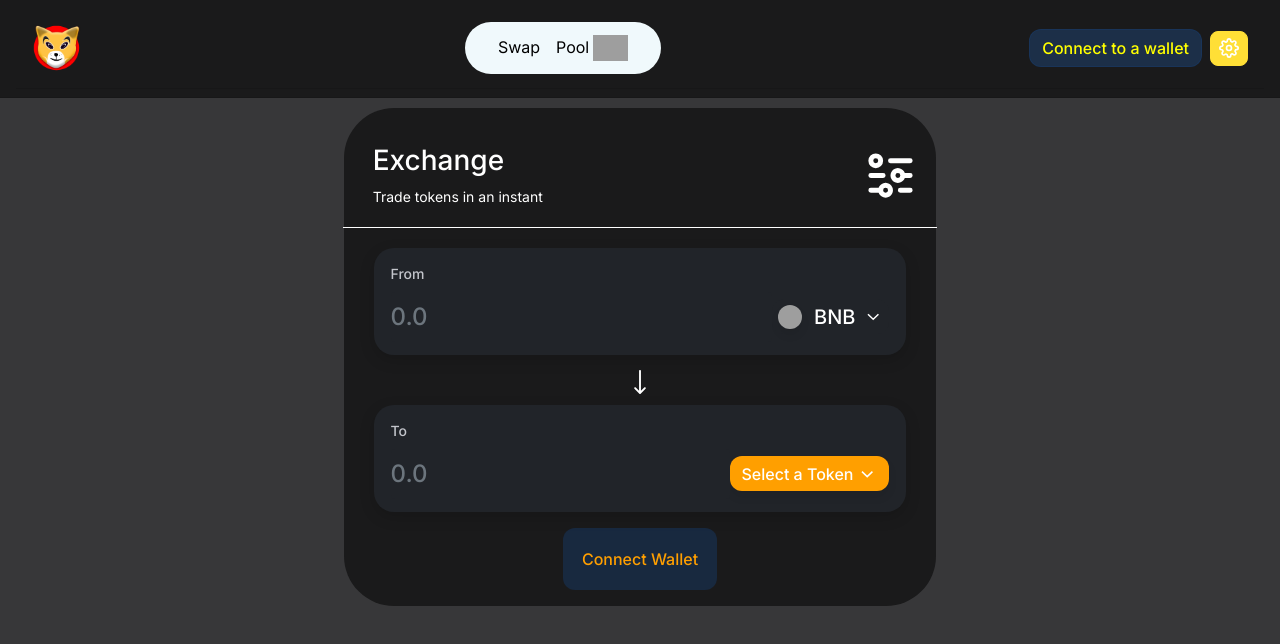
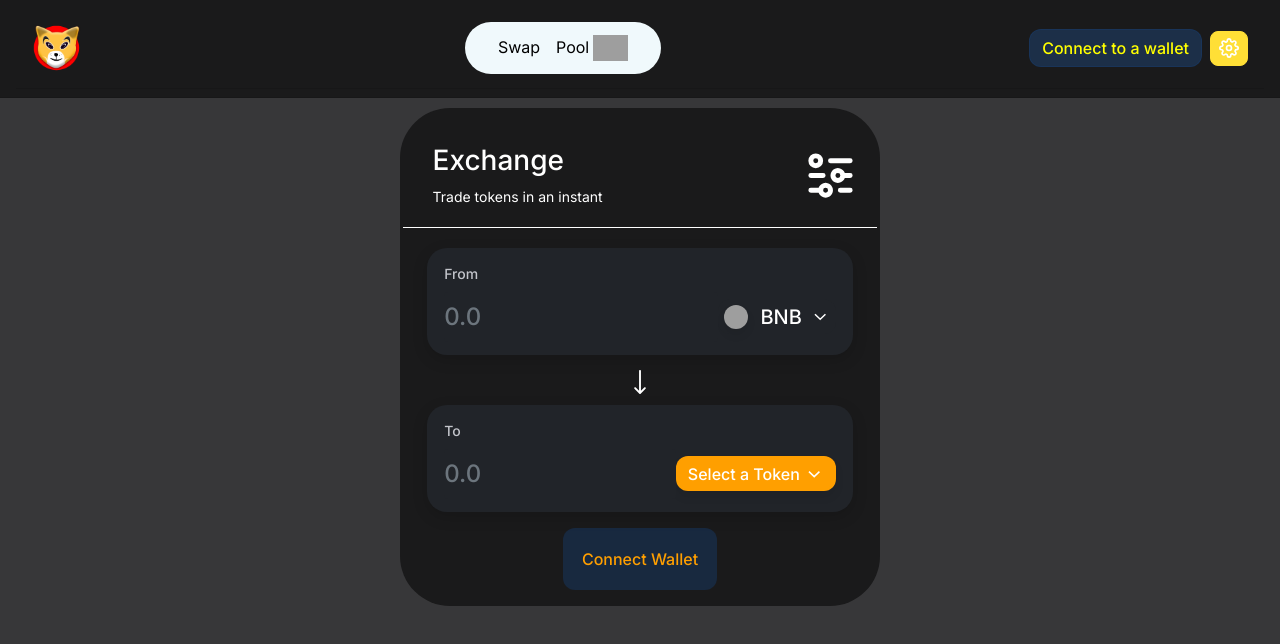
Before and after one commit to karnbibek/FLOKIINU-crypto-project, a React (Create React App) app: page / in a window 1280 px wide. Shown: the top 644 px of the page. Built offline with nearby package versions, Linux system fonts and the light colour scheme; grey boxes are pictures that could not be loaded.

Commit message:
changed favicon

```diff
--- a/public/index.html
+++ b/public/index.html
@@ -2,14 +2,14 @@
 <html lang="en">
   <head>
     <meta charset="utf-8" />
-    <link rel="icon" href="%PUBLIC_URL%/favicon.ico" />
+    <link rel="icon" href="%PUBLIC_URL%/favicon.png" />
     <meta name="viewport" content="width=device-width, initial-scale=1" />
     <meta name="theme-color" content="#000000" />
     <meta
       name="description"
       content="Web site created using create-react-app"
     />
-    <link rel="apple-touch-icon" href="%PUBLIC_URL%/logo192.png" />
+    <link rel="apple-touch-icon" href="%PUBLIC_URL%/favicon.png" />
     <!--
       manifest.json provides metadata used when your web app is installed on a
       user's mobile device or desktop. See https://developers.google.com/web/fundamentals/web-app-manifest/
--- a/src/pages/swap/Swap.scss
+++ b/src/pages/swap/Swap.scss
@@ -45,7 +45,7 @@
 
     .wallet-picker {
       position: relative;
-      max-width: 45rem;
+      max-width: 30rem;
       // width: 100%;
       // background: #212429;
       background: #1a1a1b;
```
Also changed, not shown: public/favicon.png (added), 1 other file (tests, documents, lock files or other folders).
